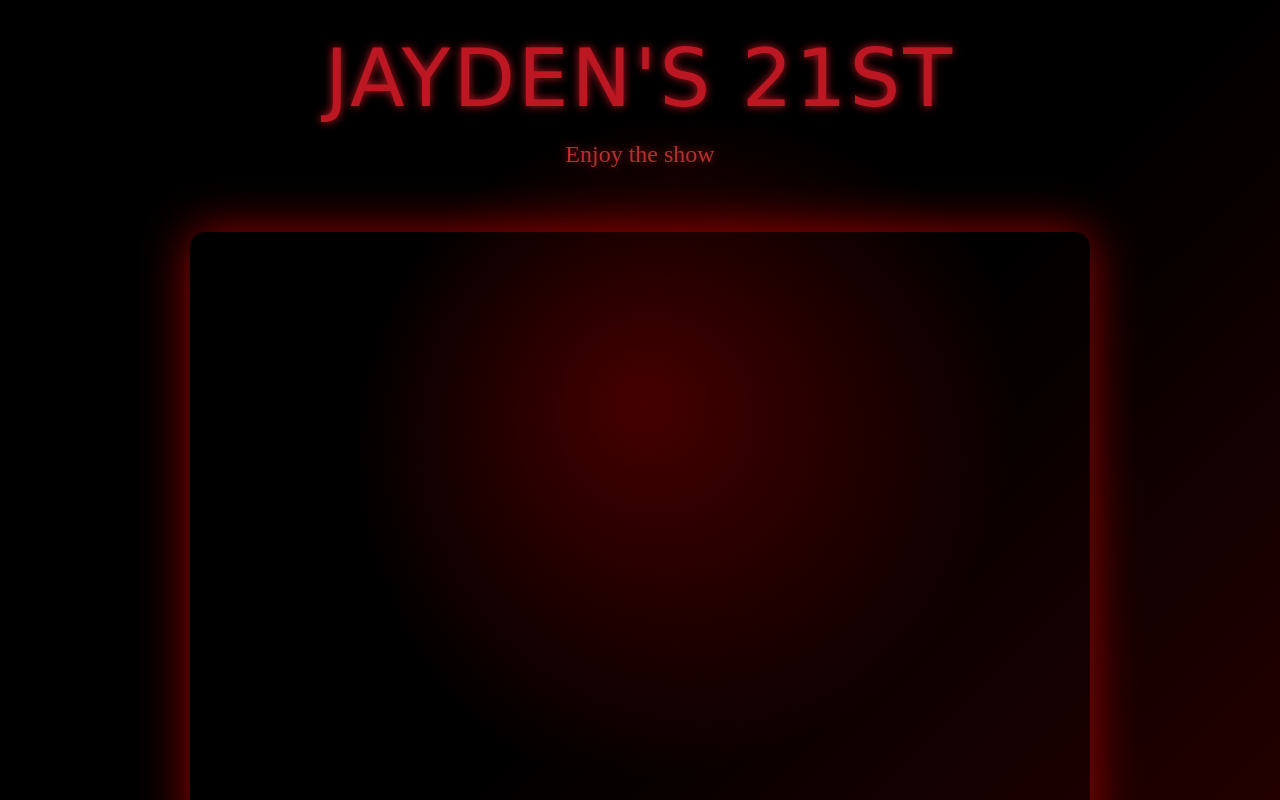
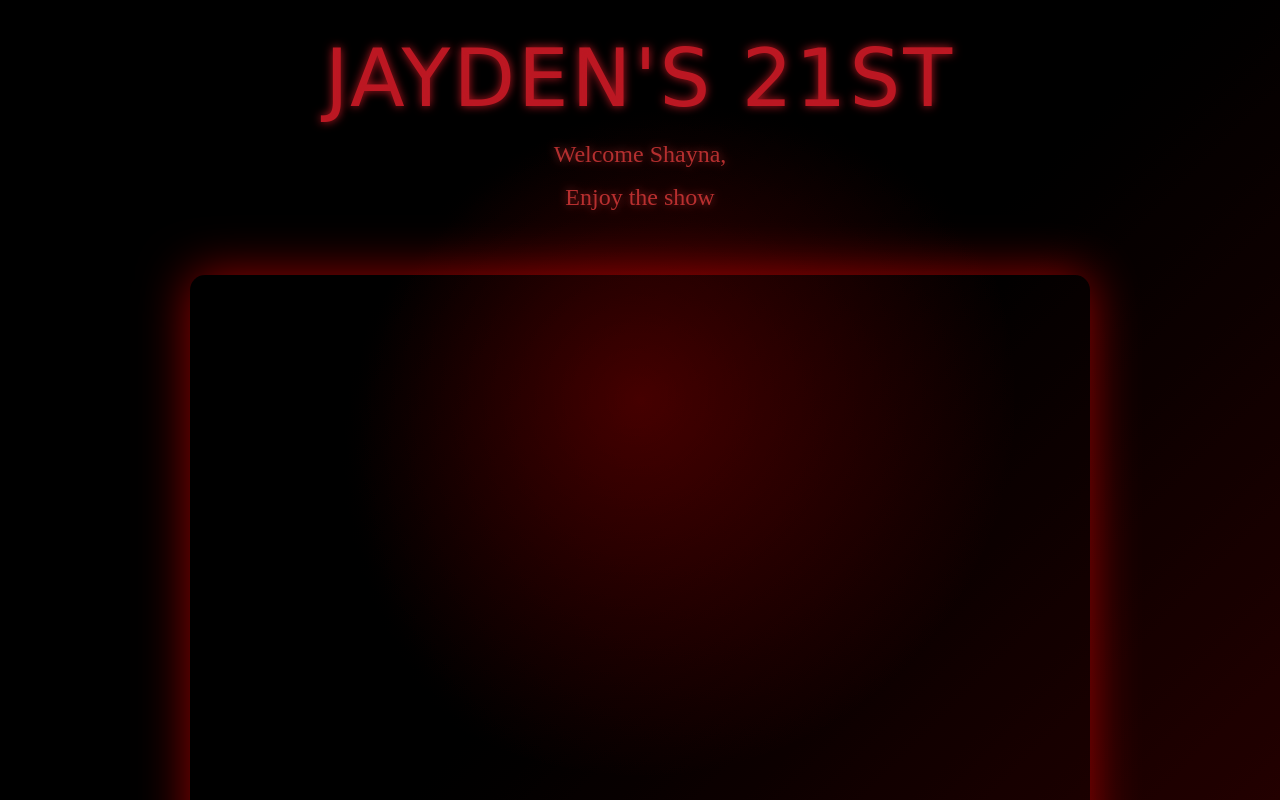
Before and after one commit to JaydenGuilherme2004/ShaynaQrCodeFInal, a plain HTML site: page index.html in a window 1280 px wide. Shown: the top 800 px of the page. Drawn offline with Linux system fonts and the light colour scheme; a web font is replaced by a local one.

Commit message:
Update index.html Welcome text

```diff
--- a/index.html
+++ b/index.html
@@ -291,6 +291,7 @@ text-align: left;
 
   <div class="header">
     <div class="title">JAYDEN'S 21ST</div>
+    <div class="subtitle">Welcome Shayna,</div>
     <div class="subtitle">Enjoy the show</div>
   </div>
 
```
